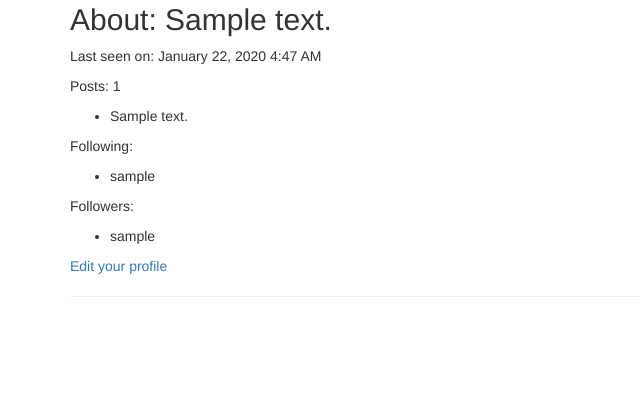
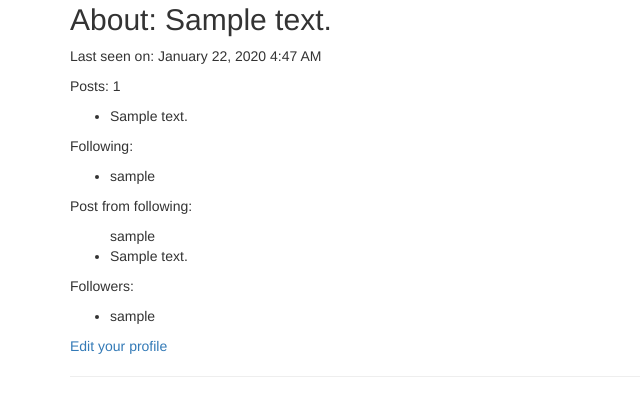
Before and after one commit to lexluter1988/pytips, a Flask app: a page that uses app/templates/main/user.html in a window 1280 px wide. Shown: the part 147-563 px from the top of the page, without its empty margins (0-640 px from the left). Run offline with Flask 2, Linux system fonts and the light colour scheme; a user stored in the database is signed in; tables that the repository leaves empty hold one stand-in row (values such as "Sample post"); some libraries are stand-ins or nearby versions.

Commit message:
closes #32

```diff
--- a/app/main/routes.py
+++ b/app/main/routes.py
@@ -34,10 +34,12 @@ def index():
 def user(username):
     user = User.query.filter_by(username=username).first_or_404()
     tips = Tip.query.filter(Tip.user_id == current_user.id).all()
+    following = list(following.id for following in current_user.followed.all())
+    following_posts = Tip.query.filter(Tip.user_id.in_(following)).all()
     moderation = []
     if user.role.permissions == 255:
         moderation = Tip.query.filter_by(moderated=False).all()
-    return render_template('main/user.html', user=user, tips=tips, moderation=moderation)
+    return render_template('main/user.html', user=user, tips=tips, moderation=moderation, following_posts=following_posts)
 
 
 @bp.before_request
--- a/app/templates/main/user.html
+++ b/app/templates/main/user.html
@@ -15,6 +15,13 @@
         <ul>
             {% for follow in user.followed %}
                 <li>{{ follow.username }}</li>
+            {% endfor %}
+        </ul>
+        <p>{{ _('Post from following:') }}</p>
+        <ul>
+            {% for following_post in following_posts %}
+                {{ following_post.author.username }}
+                <li>{{ following_post.body }}</li>
             {% endfor %}
         </ul>
     <p>{{ _('Followers:') }}</p>
--- a/app/templates/tips/tips.html
+++ b/app/templates/tips/tips.html
@@ -35,9 +35,3 @@
         <a href="{{ url_for('tips.get_tip') }}" data-toggle="tooltip" title="Next"><i class="fa fa-arrow-circle-right fa-2x"></i></a>
     </div>
 {% endblock %}
-
-
-{#for tooltips#}
-{#{{ _('Next Tip?') }}#}
-{#{{ _('Create New Tip?') }}#}
-{#{{ _('Edit This Tip?') }}#}
```
Also changed, not shown: app/tips/routes.py (+12 -16 lines).
